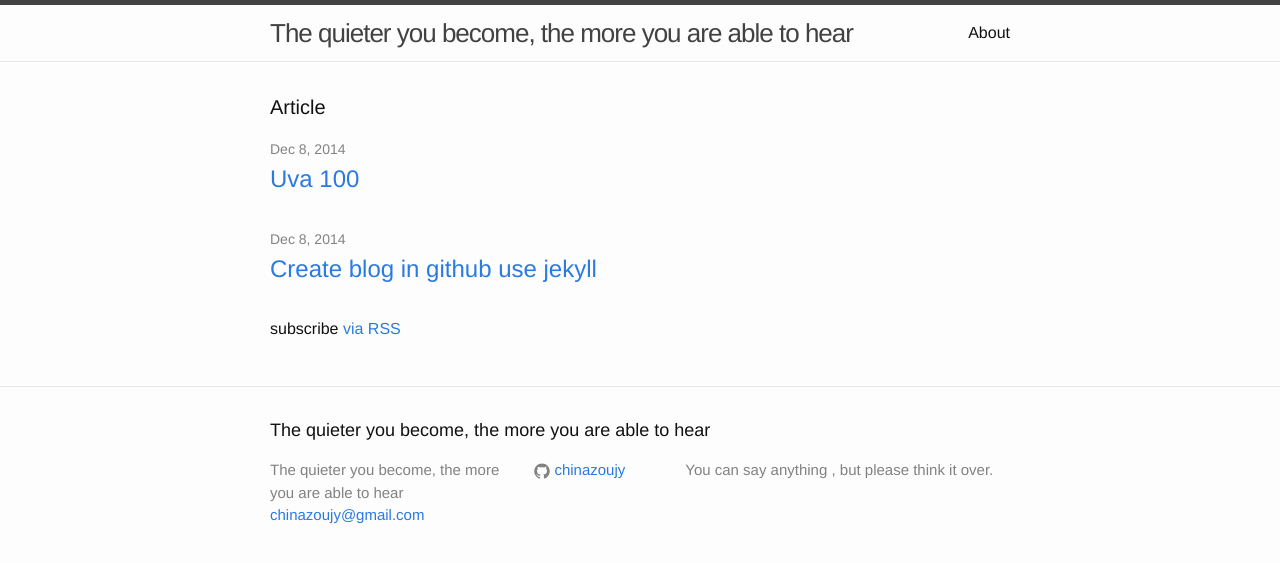
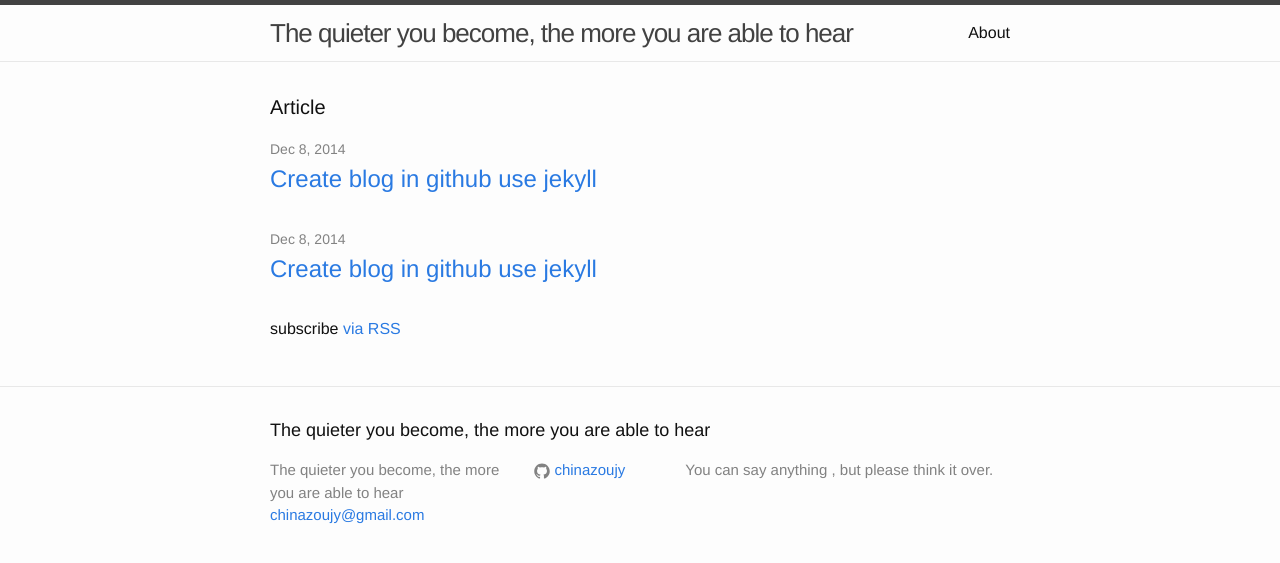
Before and after one commit to chinazoujy/chinazoujy.github.io, a Jekyll site: the page built from index.html, in a window 1280 px wide. Shown: the top 563 px of the page. Built offline with Jekyll 4.4.1, drawn with Linux system fonts in a browser that asks for light colours.

Commit message:
update uva_100

```diff
--- a/_posts/2014-12-8-UVA-100.md
+++ b/_posts/2014-12-8-UVA-100.md
@@ -1,3 +1,11 @@
+---
+layout: post
+title: "Create blog in github use jekyll"
+data: 2014-12-08
+categories: Tool
+tag: Tool
+---
+
 The 3n + 1 problem
 
 Background
```
